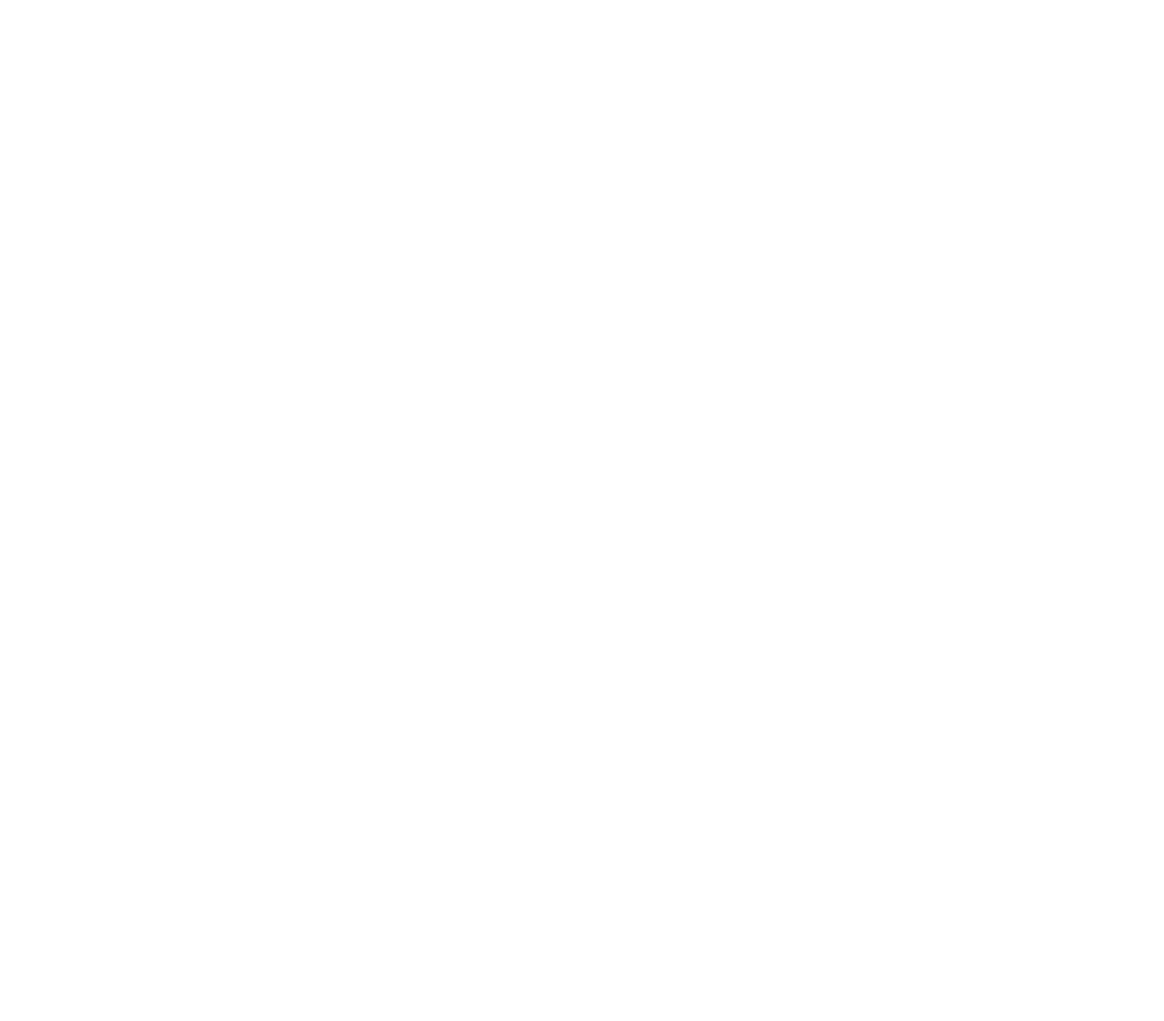
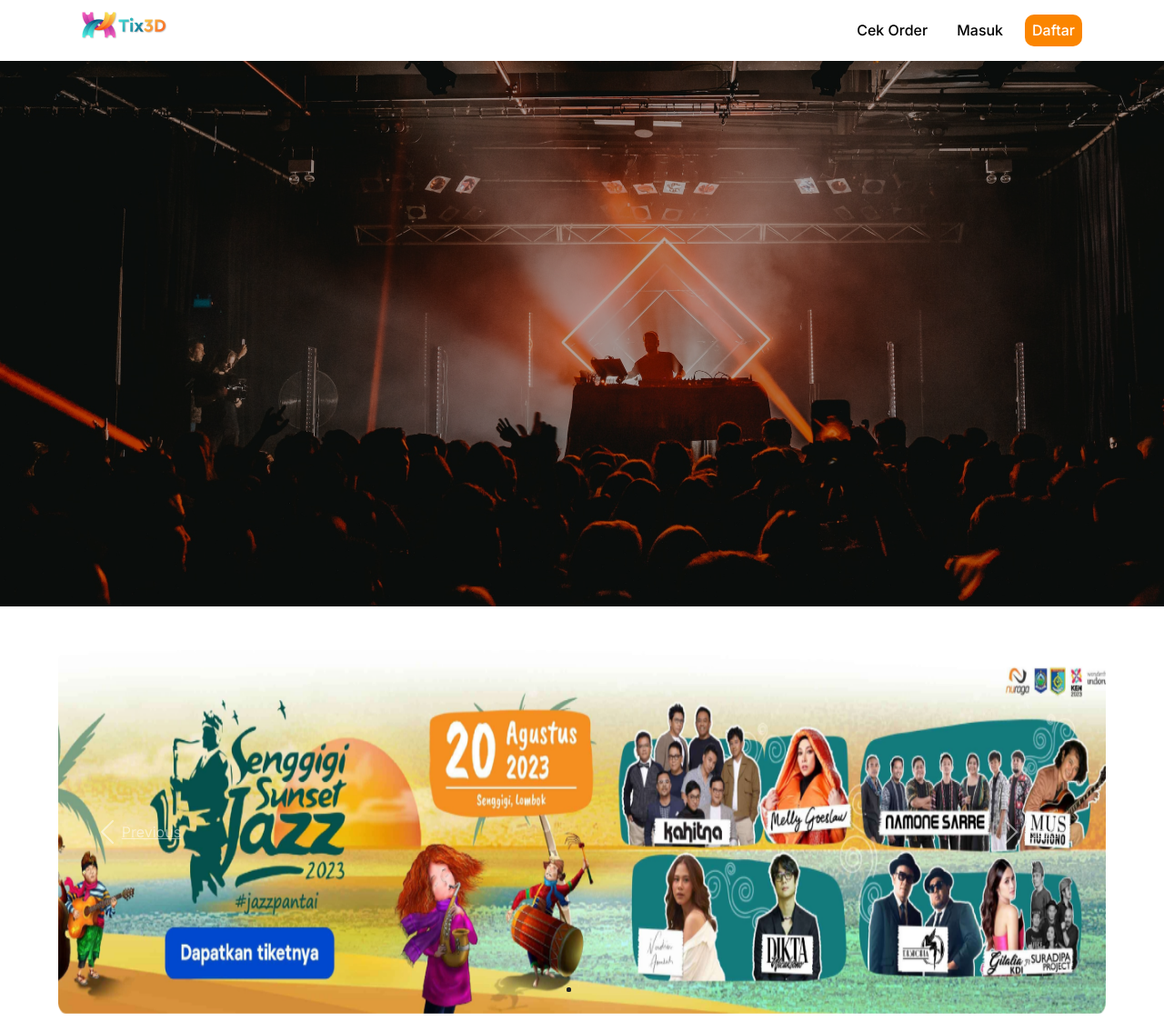
Before and after one commit to fadhlansyauqi/Tix3d, a plain HTML site: page Components/pages/landing/landing-page.html in a window 1280 px wide. Shown: the whole page at 91% size. Before the commit the page ends 800 px from the top, so only its background shows below. Drawn offline with nearby package versions, Linux system fonts and the light colour scheme.

Commit message:
add header, hero and slider adds

```diff
--- a/Components/pages/landing/landing-page.html
+++ b/Components/pages/landing/landing-page.html
@@ -4,9 +4,81 @@
     <meta charset="UTF-8">
     <meta http-equiv="X-UA-Compatible" content="IE=edge">
     <meta name="viewport" content="width=device-width, initial-scale=1.0">
-    <title>Document</title>
+    <link href="https://cdn.jsdelivr.net/npm/bootstrap@5.3.0-alpha3/dist/css/bootstrap.min.css" rel="stylesheet" integrity="sha384-KK94CHFLLe+nY2dmCWGMq91rCGa5gtU4mk92HdvYe+M/SXH301p5ILy+dN9+nJOZ" crossorigin="anonymous">
+    <link rel="stylesheet" href="../../style.css">
+    <title>Landing Pages</title>
 </head>
 <body>
+    <nav class="navbar navbar-expand-lg bg-body-tertiary bg-white">
+        <div class="container-fluid">
+            <div class="navbar-content container d-flex">
+                <div>
+                    <a class="navbar-brand" href="#"><img src="../../img/logo.png" alt=""></a>
+                </div>
+                <div>
+                    <div class="collapse navbar-collapse" id="navbarTogglerDemo02">
+                        <ul class="navbar-nav me-auto mb-2 mb-lg-0">
+                          <li class="nav-item">
+                            <a class="nav-link" aria-current="page" href="#">Cek Order</a>
+                          </li>
+                          <li class="nav-item">
+                            <a class="nav-link" href="#">Masuk</a>
+                          </li>
+                          <li class="nav-item">
+                            <a class="nav-link button">Daftar</a>
+                          </li>
+                        </ul>
+                      </div>
+                </div>
+            </div>
+
+          <button class="navbar-toggler" type="button" data-bs-toggle="collapse" data-bs-target="#navbarTogglerDemo02" aria-controls="navbarTogglerDemo02" aria-expanded="false" aria-label="Toggle navigation">
+            <span class="navbar-toggler-icon"></span>
+          </button>
+
+        </div>
+      </nav>
+
+      <div class="m-auto hero">
+    </div>
+
+    <div class="m-auto slider-section my-5">
+    <!-- Slide -->
+      <div id="myCarousel" class="carousel slide" data-ride="carousel">
+        <!-- Indicators -->
+        <ul class="carousel-indicators">
+            <li data-target="#myCarousel" data-slide-to="0" class="active"></li>
+            <li data-target="#myCarousel" data-slide-to="1"></li>
+        </ul>
+
+        <!-- Slides -->
+        <div class="carousel-inner">
+            <div class="carousel-item active">
+                <img src="../../img/iklan_loket 1.png" alt="Gambar 1">
+            </div>
+            <div class="carousel-item">
+                <img src="../../img/iklan_loket2.png" alt="Gambar 2">
+            </div>
+        </div>
+
+        <!-- Tombol Panah Kiri dan Kanan -->
+        <a class="carousel-control-prev" href="#myCarousel" role="button" data-slide="prev">
+            <span class="carousel-control-prev-icon" aria-hidden="true"></span>
+            <span class="sr-only">Previous</span>
+        </a>
+        <a class="carousel-control-next" href="#myCarousel" role="button" data-slide="next">
+            <span class="carousel-control-next-icon" aria-hidden="true"></span>
+            <span class="sr-only">Next</span>
+        </a>
+    </div>
+    <!-- End Slider -->
+</div>
+
+    <script src="https://code.jquery.com/jquery-3.5.1.slim.min.js"></script>
+<script src="https://cdn.jsdelivr.net/npm/@popperjs/core@2.9.1/dist/umd/popper.min.js"></script>
+<script src="https://maxcdn.bootstrapcdn.com/bootstrap/4.5.2/js/bootstrap.min.js"></script>
+
+      <script src="https://cdn.jsdelivr.net/npm/bootstrap@5.3.0-alpha3/dist/js/bootstrap.bundle.min.js" integrity="sha384-ENjdO4Dr2bkBIFxQpeoTz1HIcje39Wm4jDKdf19U8gI4ddQ3GYNS7NTKfAdVQSZe" crossorigin="anonymous"></script>
 
 </body>
 </html>
--- a/Components/style.css
+++ b/Components/style.css
@@ -60,3 +60,20 @@ nav.navbar{
     font-size: 14px;
     color: #575959;
 }
+
+.carousel-inner img {
+    width: 100%;
+    height: 400px;
+}
+
+.slider-section{
+width: 90%;
+height: 360px;
+}
+
+.hero{
+    width: 100%;
+    height: 600px;
+
+    background: url(img/cover-foto.png);
+}
```
Also changed, not shown: Components/navbar.html (+3 -0 lines), Components/img/cover-foto.png (added), Components/img/iklan_loket 1.png (added), Components/img/iklan_loket2.png (added).
